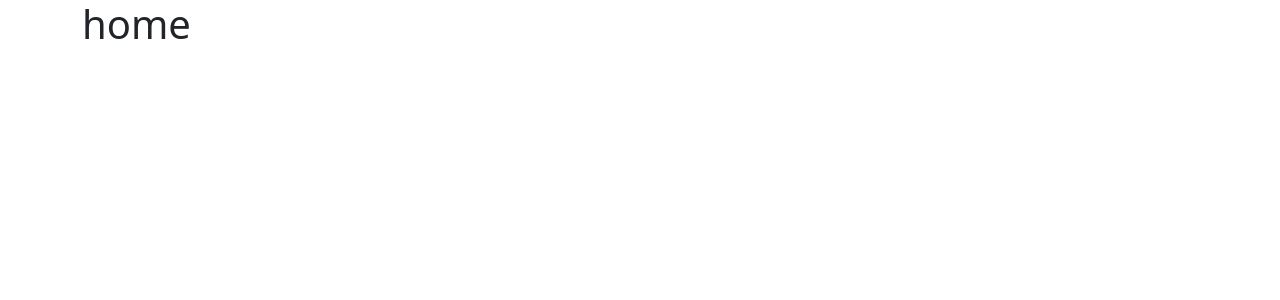
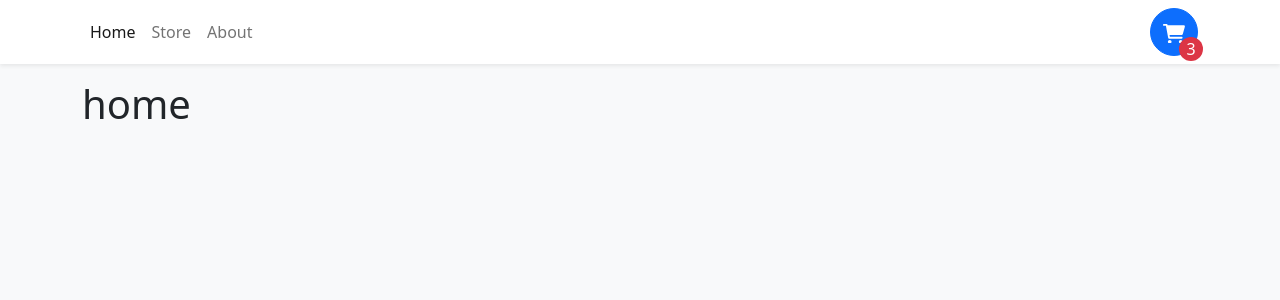
Before and after one commit to ssnegss/shopping-cart-project, a React (Vite) app: page / in a window 1280 px wide. Shown: the top 300 px of the page. Built offline with nearby package versions, Linux system fonts and the light colour scheme.

Commit message:
products data is added

```diff
--- a/index.html
+++ b/index.html
@@ -6,7 +6,7 @@
     <meta name="viewport" content="width=device-width, initial-scale=1.0" />
     <title>Vite + React + TS</title>
   </head>
-  <body>
+  <body class="bg-light">
     <div id="root"></div>
     <script type="module" src="/src/main.tsx"></script>
   </body>
--- a/src/App.tsx
+++ b/src/App.tsx
@@ -3,11 +3,13 @@
 import { Home } from "./pages/Home"
 import { Store } from "./pages/Store"
 import { About } from "./pages/About"
+import { NavBar } from "./components/NavBar"
 
 function App() {
   return (
     <div className="App">
-      <Container>
+      <NavBar/>
+      <Container className="mb-4">
         <Routes>
           <Route path="/" element={<Home/>}></Route>
           <Route path="/store" element={<Store/>}></Route>
--- /dev/null
+++ b/src/components/NavBar.tsx
@@ -0,0 +1,46 @@
+import { Button, Container, Nav, Navbar as NavbarBs } from "react-bootstrap";
+import { NavLink } from "react-router-dom";
+import { ShoppingCartIcon } from "./ShoppingCartIcon";
+
+export const NavBar = () => {
+  return (
+    <NavbarBs sticky="top" className="bg-white shadow-sm mb-3">
+      <Container>
+        <Nav className="auto">
+          <Nav.Link to="/" as={NavLink}>
+            Home
+          </Nav.Link>
+          <Nav.Link to="/store" as={NavLink}>
+            Store
+          </Nav.Link>
+          <Nav.Link to="/about" as={NavLink}>
+            About
+          </Nav.Link>
+        </Nav>
+        <Button className="rounded-circle"
+          style={{
+            width: "3rem",
+            height: "3rem",
+            position: "relative",
+          }}
+        >
+          <ShoppingCartIcon />
+          <div
+            className="rounded-circle bg-danger d-flex justify-content-center align-items-center"
+            style={{
+              color: "white",
+              width: "1.5rem",
+              height: "1.5rem",
+              position: "absolute",
+              bottom: 0,
+              right: 0,
+              transform: "translate(25%, 25%)",
+            }}
+          >
+            3
+          </div>
+        </Button>
+      </Container>
+    </NavbarBs>
+  );
+};
--- /dev/null
+++ b/src/components/ShoppingCartIcon.tsx
@@ -0,0 +1,11 @@
+export const ShoppingCartIcon = () => {
+  return (
+    <svg
+      xmlns="http://www.w3.org/2000/svg"
+      viewBox="0 0 576 512"
+      fill="currentColor"
+    >
+      <path d="M96 0C107.5 0 117.4 8.19 119.6 19.51L121.1 32H541.8C562.1 32 578.3 52.25 572.6 72.66L518.6 264.7C514.7 278.5 502.1 288 487.8 288H170.7L179.9 336H488C501.3 336 512 346.7 512 360C512 373.3 501.3 384 488 384H159.1C148.5 384 138.6 375.8 136.4 364.5L76.14 48H24C10.75 48 0 37.25 0 24C0 10.75 10.75 0 24 0H96zM128 464C128 437.5 149.5 416 176 416C202.5 416 224 437.5 224 464C224 490.5 202.5 512 176 512C149.5 512 128 490.5 128 464zM512 464C512 490.5 490.5 512 464 512C437.5 512 416 490.5 416 464C416 437.5 437.5 416 464 416C490.5 416 512 437.5 512 464z" />
+    </svg>
+  );
+};
--- a/src/pages/Store.tsx
+++ b/src/pages/Store.tsx
@@ -1,3 +1,32 @@
+import { useEffect, useState } from "react";
+
 export const Store = () => {
-    return <h1>store</h1>
-}
+  const [productData, setProductData] = useState([] as any[]);
+
+  useEffect(() => {
+    const fetchData = async () => {
+      try {
+        const response = await fetch("https://api.storerestapi.com/products");
+        const json = await response.json();
+        setProductData(json.data);
+        console.log(json.data);
+      } catch (error) {
+        console.log("error", error);
+      }
+    };
+
+    fetchData();
+  }, []);
+
+  return (
+    <>
+      <ul>
+        {productData.map((product) => (
+          <li key={product._id}>
+            {product.title}
+          </li>
+        ))}
+      </ul>
+    </>
+  );
+};
```
